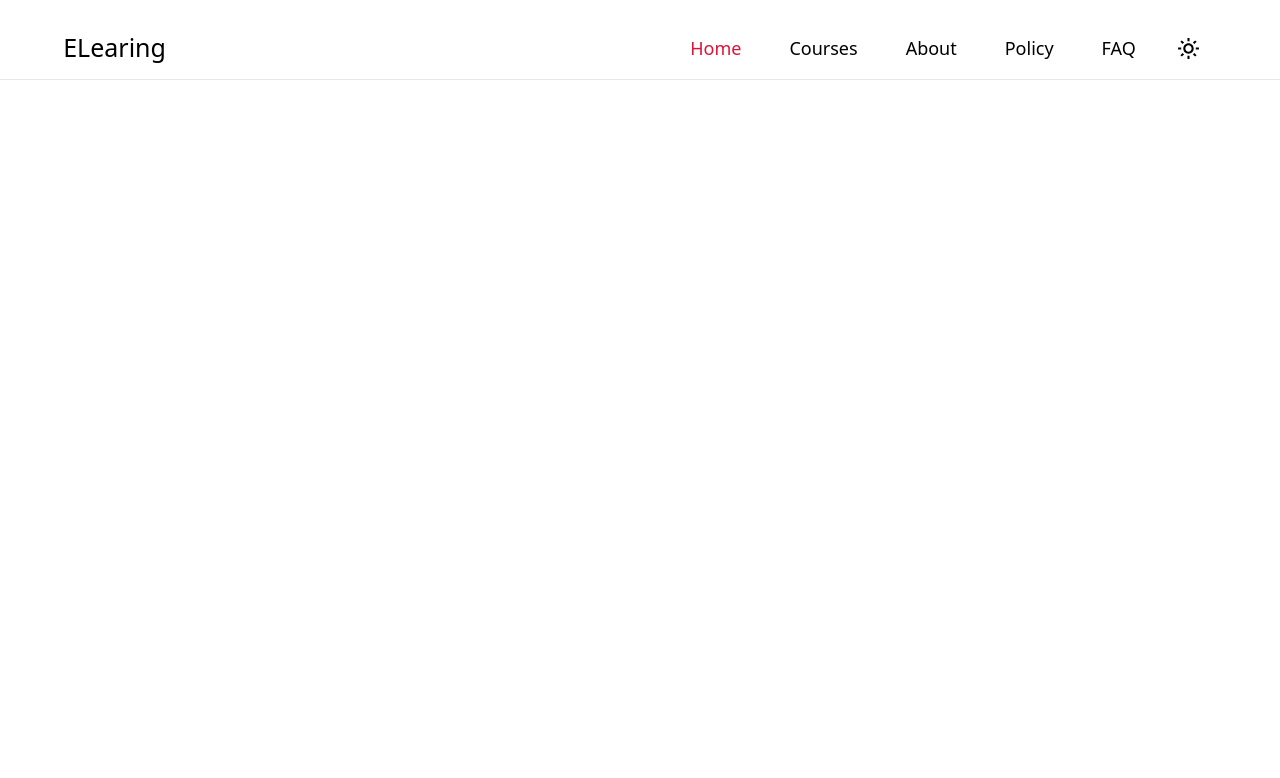
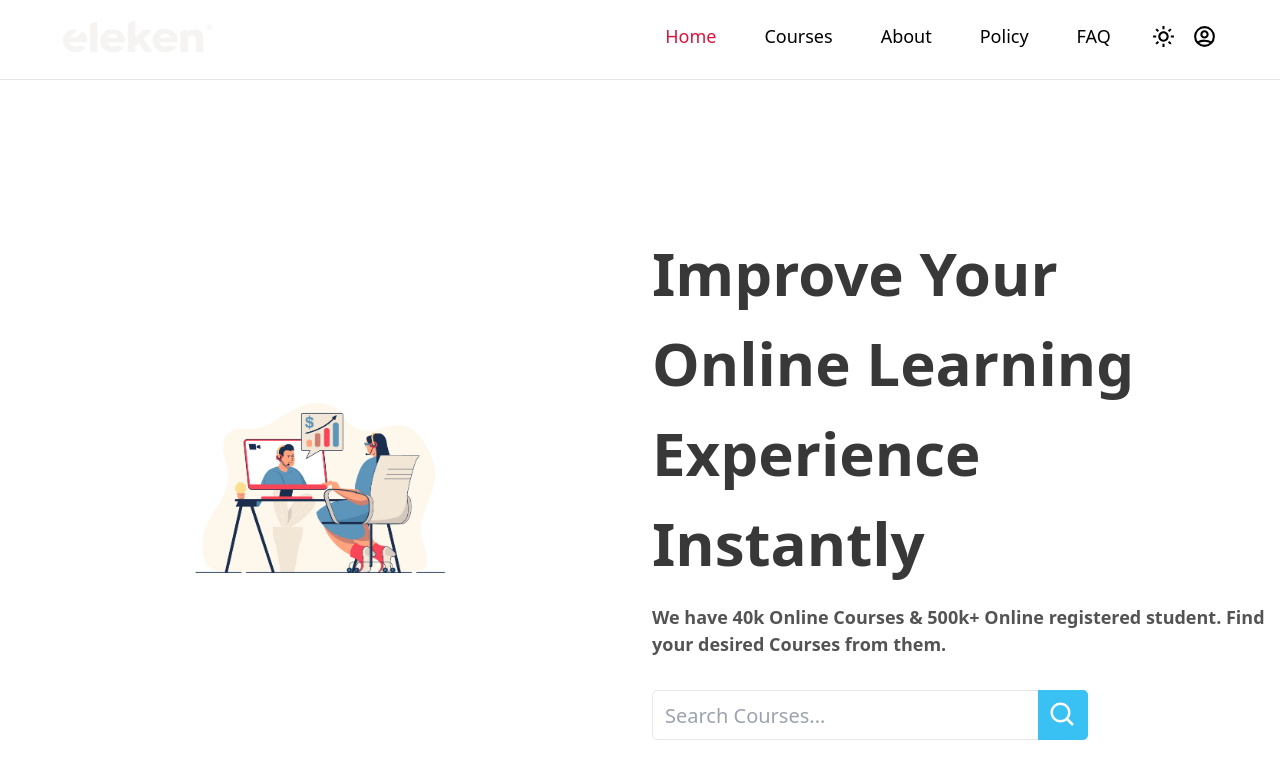
Before and after one commit to dangngocchau/LMS-clone, a Next.js app in the folder client/: page / in a window 1280 px wide. Shown: the top 778 px of the page. Built offline with nearby package versions, Linux system fonts and the light colour scheme.

Commit message:
Implement Hero page

```diff
--- a/client/app/components/Header.tsx
+++ b/client/app/components/Header.tsx
@@ -3,6 +3,9 @@ import NavItems from '@/app/utils/NavItems';
 import Link from 'next/link';
 import React, { FC, useState } from 'react';
 import ThemeSwitcher from '@/app/utils/ThemeSwitcher';
+import { HiOutlineMenuAlt3, HiOutlineUserCircle } from 'react-icons/hi';
+import { BiBookOpen } from 'react-icons/bi';
+import Image from 'next/image';
 
 type Props = {
   open: boolean;
@@ -10,9 +13,9 @@ type Props = {
   activeItem: number;
 };
 
-const Header: FC<Props> = ({ activeItem }) => {
+const Header: FC<Props> = ({ activeItem, setOpen }) => {
   const [active, setActive] = useState(false);
-  const [openSidebar, setOpensSidebar] = useState(false);
+  const [openSidebar, setOpenSidebar] = useState(false);
 
   if (typeof window !== 'undefined') {
     window.addEventListener('scroll', () => {
@@ -24,6 +27,12 @@ const Header: FC<Props> = ({ activeItem }) => {
     });
   }
 
+  const handleCloseSidebar = (event: any) => {
+    if (event.target.id === 'screen') {
+      setOpenSidebar(false);
+    }
+  };
+
   return (
     <div className='w-full relative'>
       <div
@@ -33,22 +42,62 @@ const Header: FC<Props> = ({ activeItem }) => {
             : 'w-full border-b dark:boder-[#ffffff1c] h-[80px] z-[80] dark:shadow'
         }`}
       >
-        <div className='w-[95p] 800px:w-[92%] m-auto py-2 h-full '>
-          <div className='w-full h-[80px] flex items-center justify-between p-3'>
+        <div className='800px:w-[92%] m-auto py-2 h-full '>
+          <div className='w-full flex items-center justify-between p-3'>
             <div>
               <Link
                 href={'/'}
                 className={`text-[25px] font-Poppins font-[500] text-black dark:text-white`}
               >
-                ELearing
+                <Image
+                  src={'/assets/logo.svg'}
+                  alt=''
+                  width={150}
+                  height={150}
+                />
               </Link>
             </div>
             <div className='flex items-center'>
               <NavItems activeItem={activeItem} isMobile={false} />
               <ThemeSwitcher />
+              {/* Only For Mobile */}
+              <div className='800px:hidden'>
+                <HiOutlineMenuAlt3
+                  size={25}
+                  className='cursor-pointer dark:text-white text-black '
+                  onClick={() => setOpenSidebar(true)}
+                />
+              </div>
+              <HiOutlineUserCircle
+                size={25}
+                className='hidden 800px:block cursor-pointer dark:text-white text-black'
+                onClick={() => setOpen(true)}
+              />
             </div>
           </div>
         </div>
+        {/* Mobile side bar */}
+        {openSidebar && (
+          <div
+            className='fixed w-full h-screen top-0 left-0 z-[99999] dark:bg-[unset] bg-[#00000024]'
+            onClick={handleCloseSidebar}
+            id='screen'
+          >
+            <div className='w-[70%] fixed z-[9999999999] h-screen bg-white dark:bg-slate-900 dark:bg-opacity-90 top-0 right-0'>
+              <NavItems activeItem={activeItem} isMobile={true} />
+              <HiOutlineUserCircle
+                size={25}
+                className='cursor-pointer ml-5 my-2 text-black dark:text-white'
+                onClick={() => setOpen(true)}
+              />
+              <br />
+              <br />
+              <p className='text-[16px] px-2 pl-5 text-black dark:text-white'>
+                Copyright Chau Dang
+              </p>
+            </div>
+          </div>
+        )}
       </div>
     </div>
   );
--- /dev/null
+++ b/client/app/components/Route/Hero.tsx
@@ -0,0 +1,41 @@
+import Image from 'next/image';
+import React, { FC } from 'react';
+import { BiSearch } from 'react-icons/bi';
+
+type Props = {};
+
+const Hero: FC<Props> = (props) => {
+  return (
+    <div className='w-full h-screen justify-center items-center flex dark:bg-opacity-50 dark:bg-gradient-to-b dark:from-gray-900 dark:to-black'>
+      <div className='flex flex-1 items-center justify-center'>
+        <Image
+          src={require('../../../public/assets/banner.jpg')}
+          alt=''
+          className='object-contain w-[50%] rounded-[10px] h-auto z-10'
+        />
+      </div>
+      <div className='flex flex-1 flex-col items-start'>
+        <h2 className='dark:text-white text-[#000000c7] text-[60px] px-3 font-[600] font-Josefin py-2'>
+          Improve Your Online Learning Experience Instantly
+        </h2>
+        <p className='dark:text-white text-[#000000ac] font-Josefin font-[600] text-[18px] px-3 py-2'>
+          We have 40k Online Courses & 500k+ Online registered student. Find
+          your desired Courses from them.
+        </p>
+        <br />
+        <div className='w-[70%] h-[50px] bg-transparent relative pl-3'>
+          <input
+            type='search'
+            placeholder='Search Courses...'
+            className='border bg-transparent dark:border-none dark:bg-[#575757] dark:placeholder:text-[#ffffffdd] rounded-[5px] px-3 p-2 w-full h-full outline-none text-[#0000004e] dark:text-[#ffffffe6] text-[20px] font-[500] font-Josefin'
+          />
+          <div className='absolute flex items-center justify-center w-[50px] cursor-pointer h-[50px] right-0 top-0 bg-[#39c1f3] rounded-r-[5px]'>
+            <BiSearch className='text-white' size={30} />
+          </div>
+        </div>
+      </div>
+    </div>
+  );
+};
+
+export default Hero;
--- a/client/app/page.tsx
+++ b/client/app/page.tsx
@@ -2,6 +2,7 @@
 import Heading from '@/app/utils/Heading';
 import React, { FC, useState } from 'react';
 import Header from '@/app/components/Header';
+import Hero from '@/app/components/Route/Hero';
 
 interface Props {}
 
@@ -17,6 +18,7 @@ const Page: FC<Props> = (props) => {
         keywords='Programing, React, Redux, Nodejs'
       />
       <Header open={open} setOpen={setOpen} activeItem={activeItem} />
+      <Hero />
     </div>
   );
 };
--- a/client/app/utils/NavItems.tsx
+++ b/client/app/utils/NavItems.tsx
@@ -41,7 +41,7 @@ const NavItems: FC<Props> = ({ activeItem, isMobile }) => {
                   activeItem === index
                     ? 'dark:text-[#37a39a] text-[crimson]'
                     : 'dark:text-white text-black'
-                } text-[18px] px-6 font-Poppins font-[400]`}
+                } text-[18px] px-6 font-Poppins font-[400] hover:text-[crimson] dark:hover:text-[#37a39a]`}
               >
                 {item.name}
               </span>
@@ -51,21 +51,28 @@ const NavItems: FC<Props> = ({ activeItem, isMobile }) => {
       {isMobile && (
         <div className='800px:hidden mt-5'>
           <div className='w-full text-center py-6'>
-            {navItemsData &&
-              navItemsData.map((item, index) => (
-                <Link href={item.url} key={index} passHref>
+            <Link href={'/'} passHref>
+              <span className='text-[25px] font-Poppins font-[500] text-black dark:text-white'>
+                ELearning
+              </span>
+            </Link>
+          </div>
+          {navItemsData &&
+            navItemsData.map((item, index) => (
+              <div key={index} className='dark:bg-[#575757] rounded-md'>
+                <Link href={item.url} passHref>
                   <span
                     className={`${
                       activeItem === index
-                        ? 'dark:text-[#37a39a] text-[crimson]'
-                        : 'dark:text-white text-black'
-                    } text-[18px] px-6 font-Poppins font-[400]`}
+                        ? 'dark:text-[#37a39a] text-[crimson] '
+                        : 'dark:text-white text-black '
+                    } block py-5 text-[20px] px-6 font-Poppins font-[600]`}
                   >
                     {item.name}
                   </span>
                 </Link>
-              ))}
-          </div>
+              </div>
+            ))}
         </div>
       )}
     </>
```
Also changed, not shown: client/public/assets/banner.jpg (added), client/public/assets/logo.svg (added).
